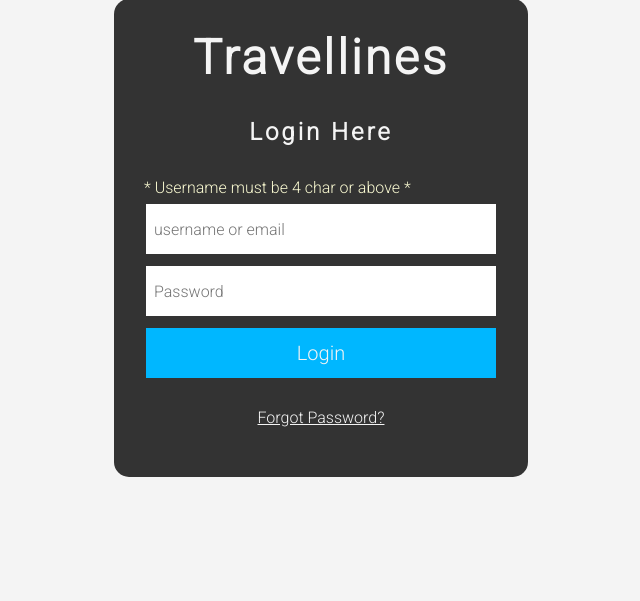
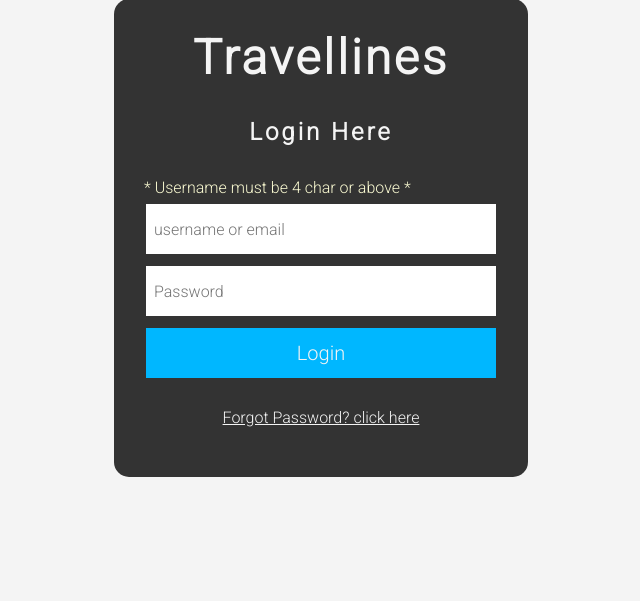
Before and after one commit to Iner-17/Travelinnes, a PHP site: page /src/pages/login.php in a window 1280 px wide. Shown: the part 162-763 px from the top of the page, without its empty margins (319-959 px from the left). Run offline with PHP 8.4, Linux system fonts and the light colour scheme; data that the repository does not hold is empty.

Commit message:
initial commit

```diff
--- a/src/pages/login.php
+++ b/src/pages/login.php
@@ -33,7 +33,7 @@
                         <td colspan="1"><button class="btn">Login</button></td>
                     </tr>
                     <tr>
-                        <td colspan="1"><a href="#">Forgot Password?</a></td>
+                        <td colspan="1"><a href="#">Forgot Password? click here</a></td>
                     </tr>
                 </tbody>
             </table>
```
